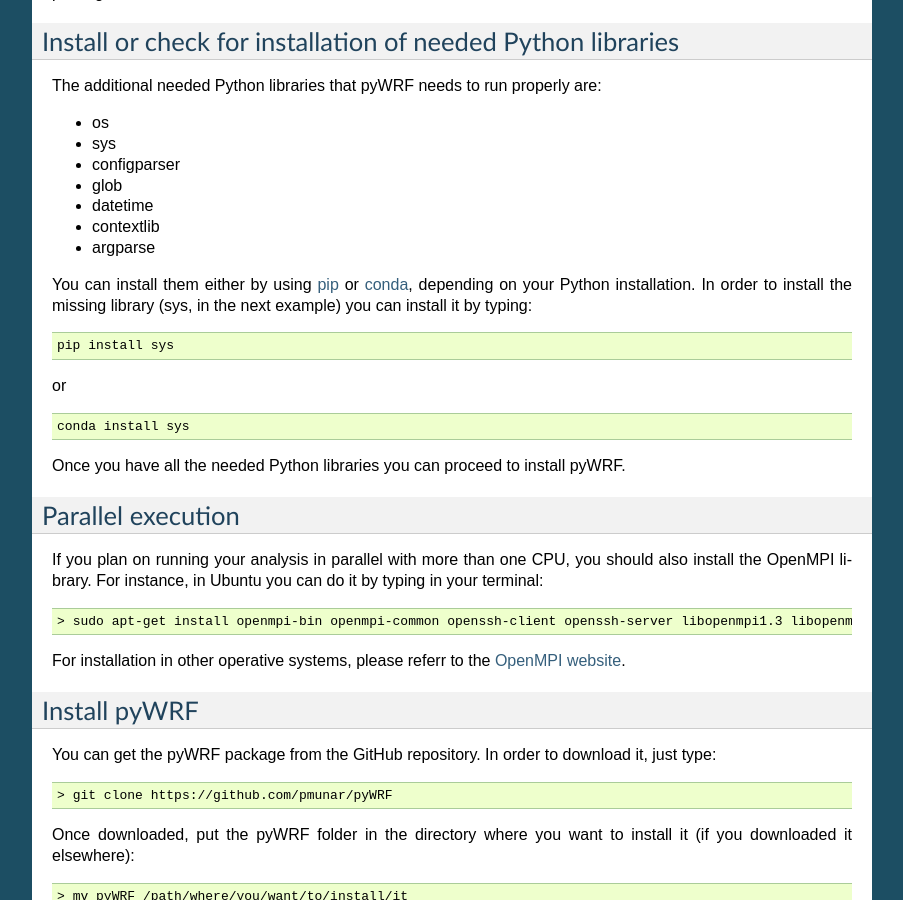
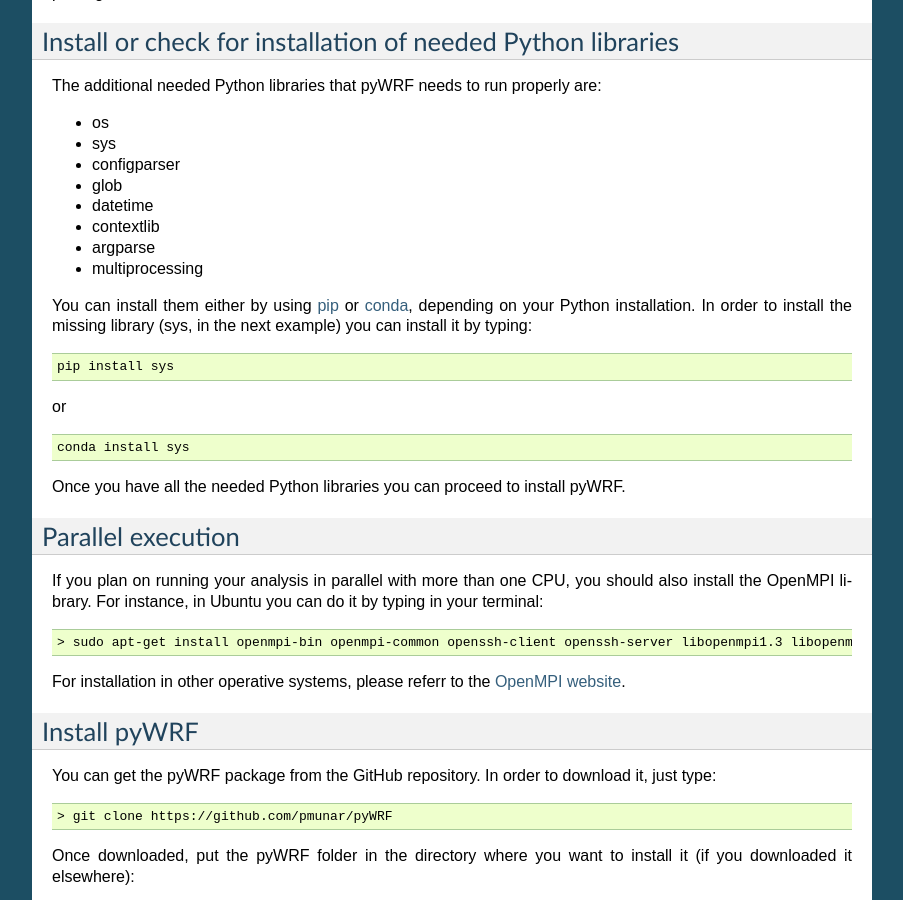
Before and after one commit to pmunar/pyWRF, a Sphinx documentation site: the page built from docs/setup.rst, in a window 1280 px wide and 900 px high, scrolled down 553 px. Shown: the whole window, without its empty margins (198-1101 px from the left). Built offline with Sphinx 7.4.7, drawn with Linux system fonts in a browser that asks for light colours; formulas are drawn with MathJax 3.

```diff
--- a/docs/setup.rst
+++ b/docs/setup.rst
@@ -39,6 +39,7 @@
 * datetime
 * contextlib
 * argparse
+* multiprocessing
 
 You can install them either by using `pip <https://pypi.org/project/pip/>`__ or `conda <https://docs.conda.io/en/latest/>`__, depending on your Python installation. In order to install the missing library (sys, in the next example) you can install it by typing:
 
```
